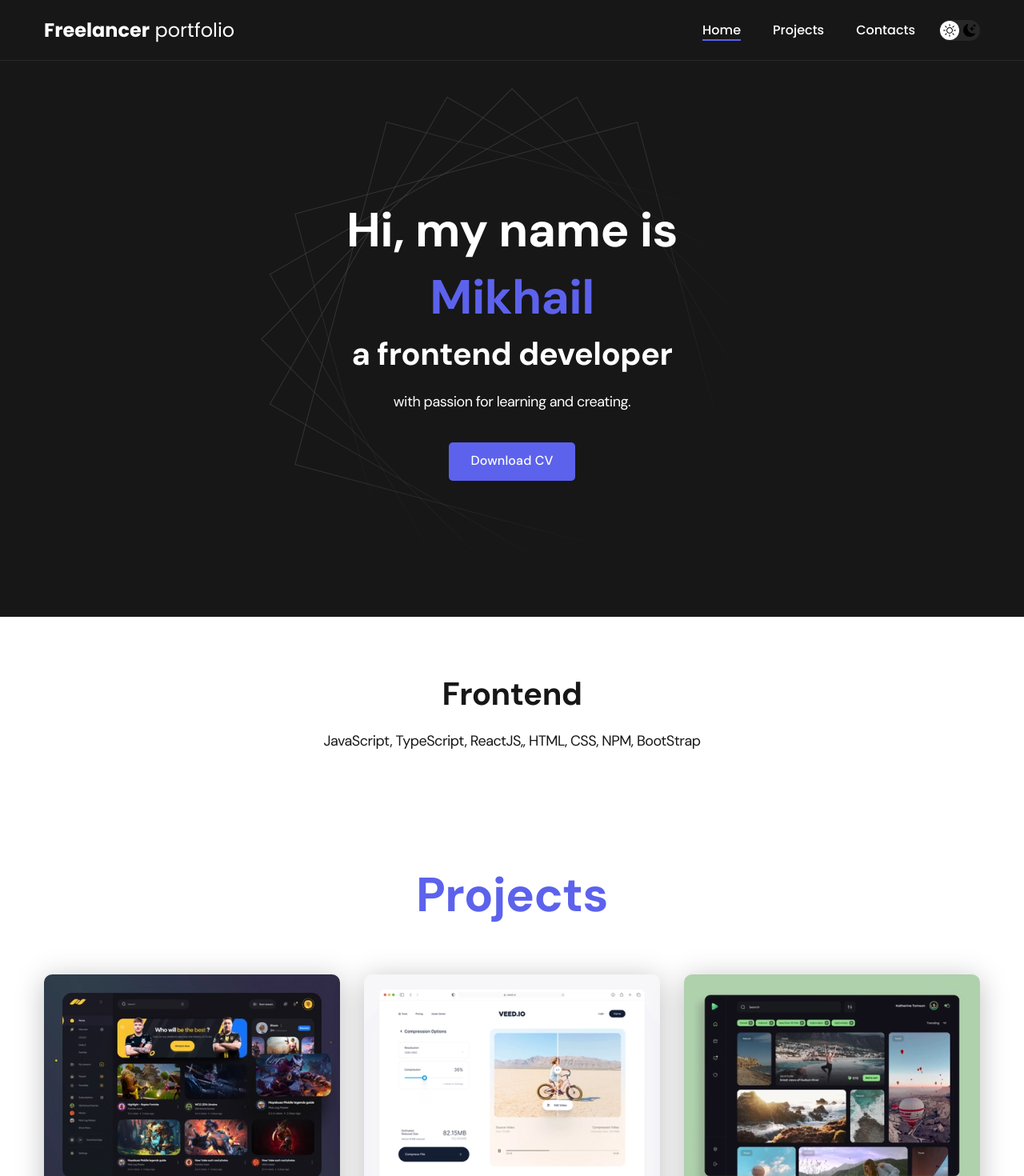
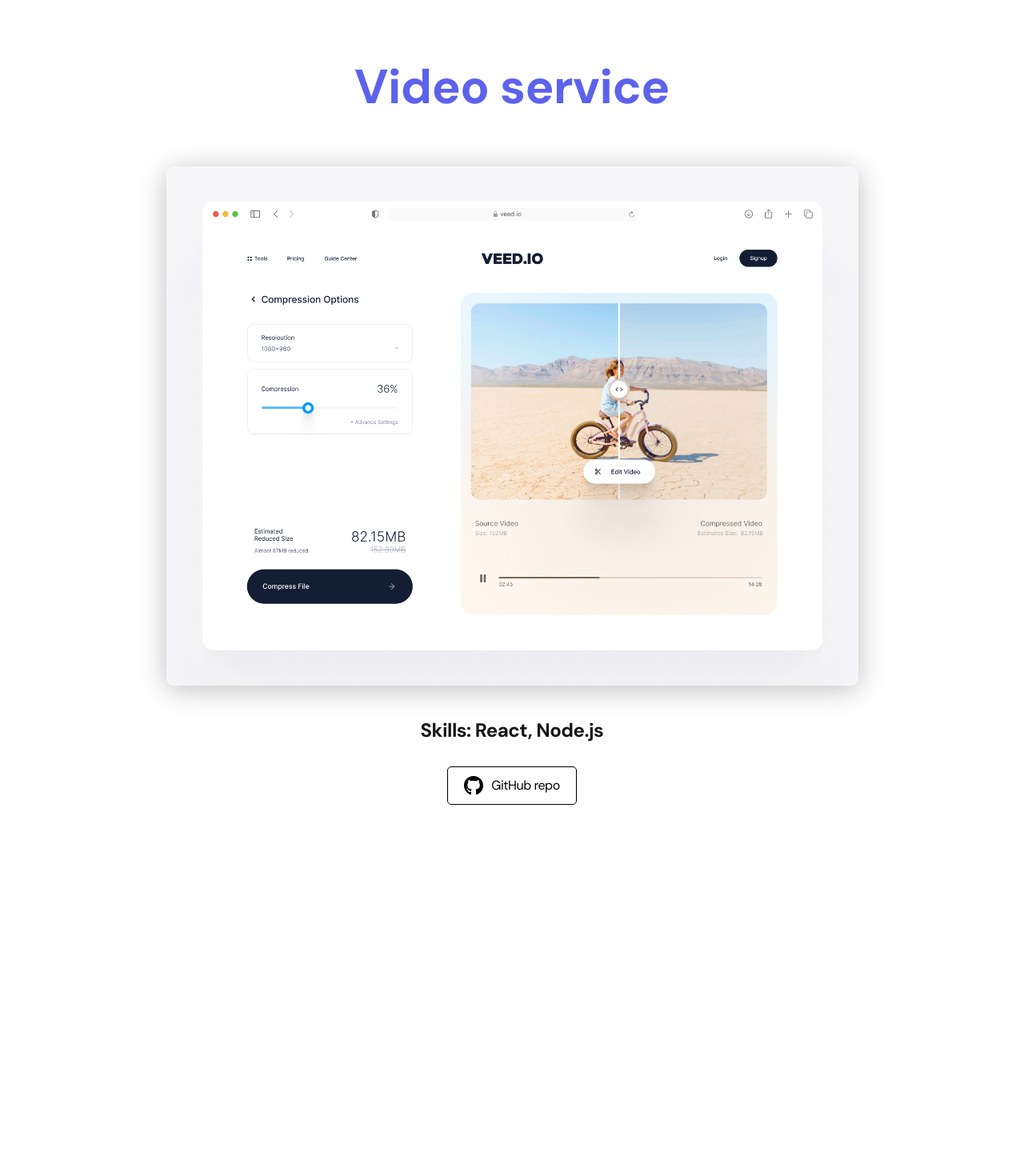
Before and after one commit to elseElseIf/port, a React (Create React App) app: page / in a window 1280 px wide. Shown: the top 1470 px of the page at 80% size. After the commit the page ends 1076 px from the top, so only its background shows below. Built offline with nearby package versions, Linux system fonts and the light colour scheme.

Commit message:
feat: add main project page

```diff
--- a/src/App.js
+++ b/src/App.js
@@ -4,15 +4,17 @@
 import Home from "./pages/Home";
 import Projects from "./pages/Projects";
 import Contacts from "./pages/Contacts";
+import Project from "./pages/Project";
 
 function App() {
   return (
     <div className="App">
-      <Navbar />
+      <Project />
+      {/* <Navbar />
       <Home />
       <Projects />
       <Contacts />
-      <Footer />
+      <Footer /> */}
     </div>
   );
 }
--- /dev/null
+++ b/src/pages/Project.js
@@ -0,0 +1,27 @@
+import img from "./../img/projects/02-big.jpg";
+import gitHubIcon from "./../img/icons/gitHub-black.svg";
+
+const Project = () => {
+  return (
+    <main className="section">
+      <div className="container">
+        <div className="project-details">
+          <h1 className="title-1">Video service</h1>
+
+          <img src={img} alt="" className="project-details__cover" />
+
+          <div className="project-details__desc">
+            <p>Skills: React, Node.js</p>
+          </div>
+
+          <a href="#!" className="btn-outline">
+            <img src={gitHubIcon} alt="" />
+            GitHub repo
+          </a>
+        </div>
+      </div>
+    </main>
+  );
+};
+
+export default Project;
```
